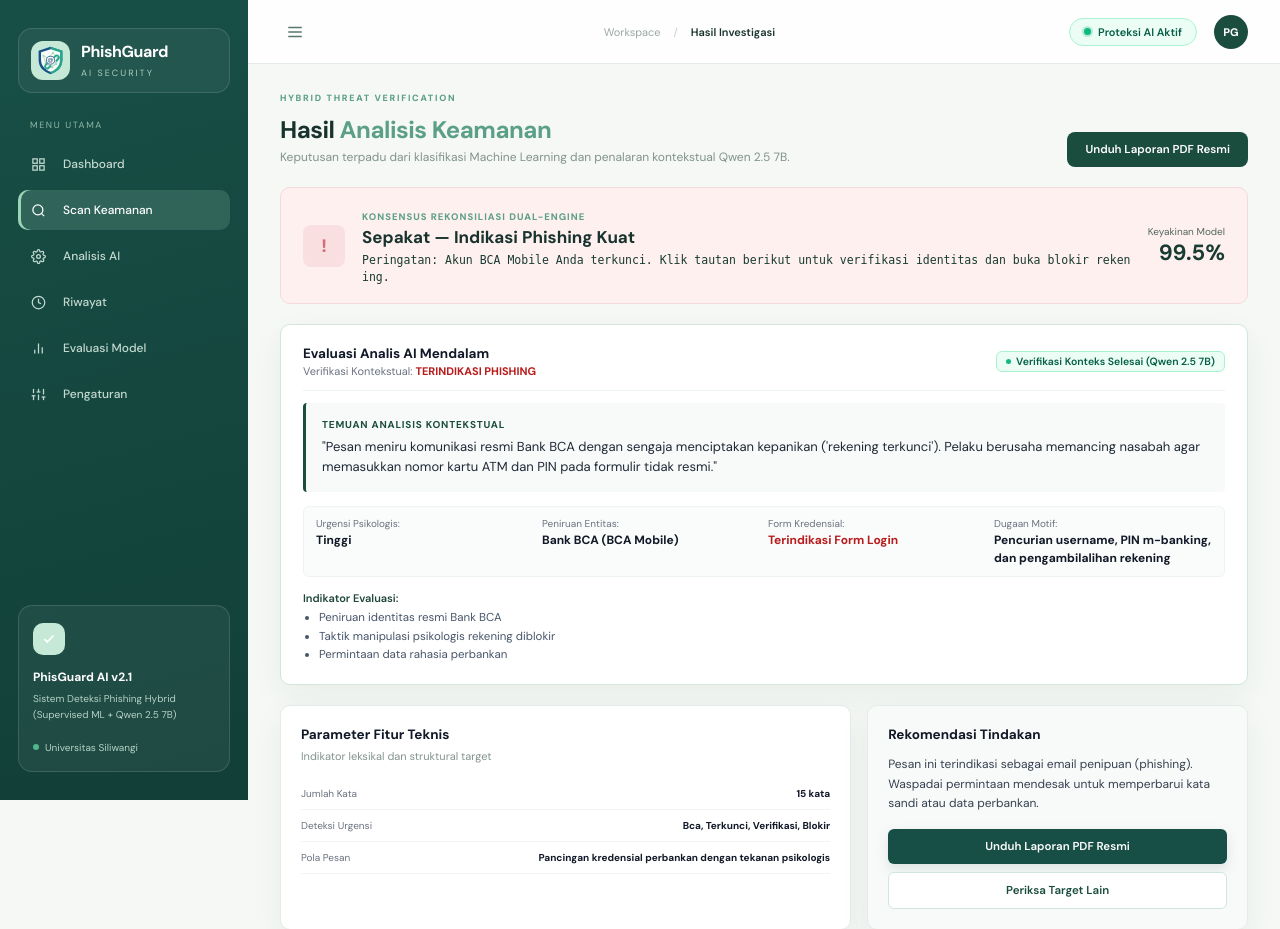
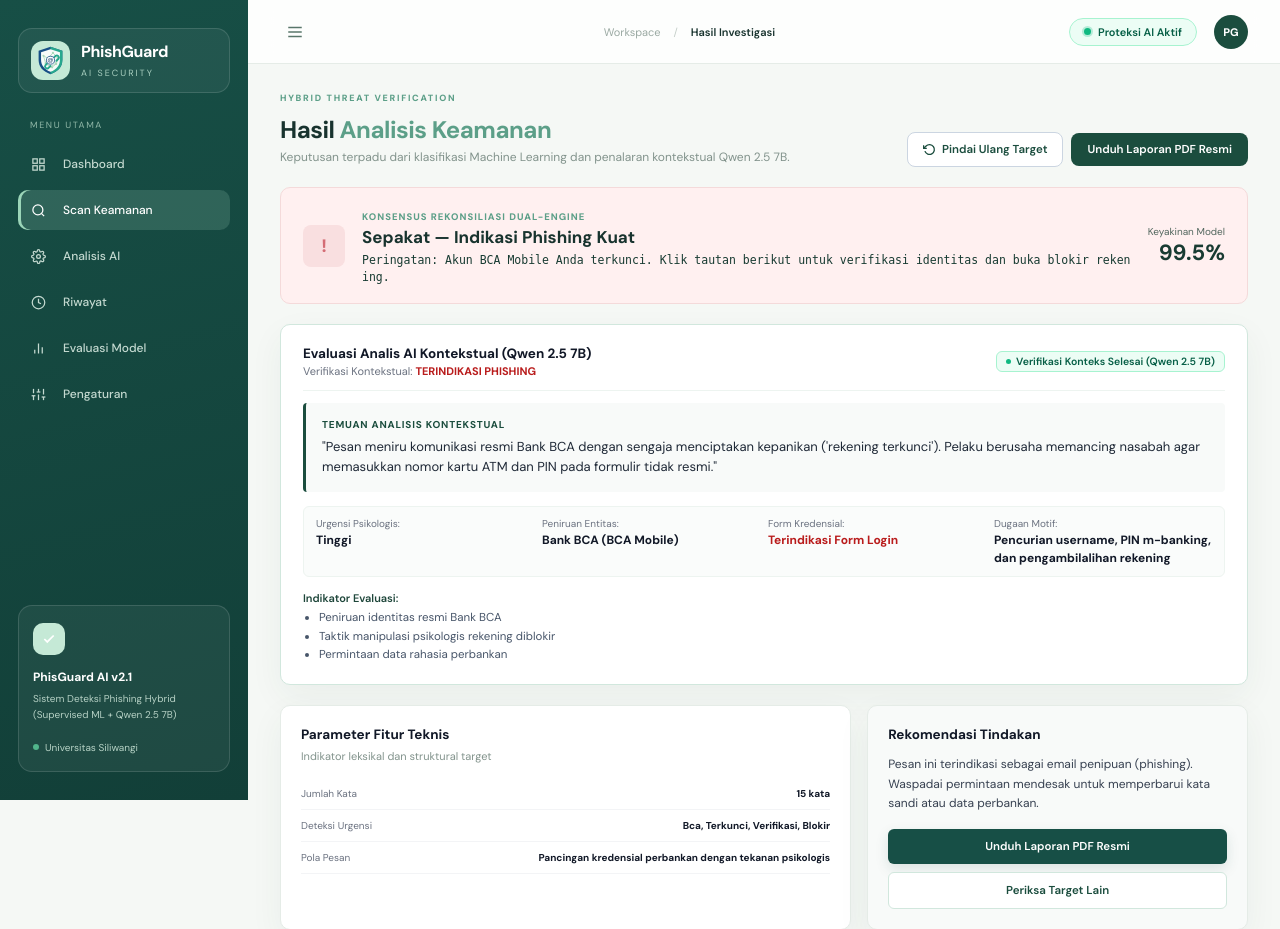
Before and after one commit to ariafahlevi/final_project_KI, a Flask app: page /result in a window 1280 px wide. Shown: the top 929 px of the page. Run offline with Flask 3, Linux system fonts and the light colour scheme; some libraries are stand-ins or nearby versions.

Commit message:
fix(sanitizer & result): unwrap Netcore tracking URLs, sanitize email body noise, expand trusted platform domains, and enforce honest single-engine UI rendering

```diff
--- a/app.py
+++ b/app.py
@@ -383,6 +383,10 @@ def show_result_by_id(aid):
     record = get_record_by_id(aid)
     if record and record.get("full_result"):
         full_res = record["full_result"]
+        # Sanitasi data sesi lawas agar konsisten dengan mode engine aktual
+        if full_res.get("qwen") and not full_res.get("qwen", {}).get("is_live_ollama"):
+            if "Sepakat" in full_res.get("status_text", ""):
+                full_res["status_text"] = "Keputusan Mandiri: Terindikasi Phishing (ML Engine)" if full_res.get("prediction") == "phishing" else "Keputusan Mandiri: Terindikasi Aman (ML Engine)"
         session["last_result"] = full_res
         session["last_explanation"] = {
             "analysis_id": aid,
@@ -441,6 +445,14 @@ def show_result():
             session["last_result"] = result
         else:
             return redirect(url_for("scanner"))
+
+    # Sanitasi data sesi lawas agar konsisten dengan mode engine aktual
+    if result and result.get("qwen") and not result.get("qwen", {}).get("is_live_ollama"):
+        if "Sepakat" in result.get("status_text", ""):
+            result["status_text"] = "Keputusan Mandiri: Terindikasi Phishing (ML Engine)" if result.get("prediction") == "phishing" else "Keputusan Mandiri: Terindikasi Aman (ML Engine)"
+        if result.get("qwen") and "Sepakat" in result.get("qwen", {}).get("status_text", ""):
+            result["qwen"]["status_text"] = result["status_text"]
+
     return render_template("result.html", active="scanner", result=result)
 
 @app.get("/report/pdf")
--- a/ml_engine.py
+++ b/ml_engine.py
@@ -116,7 +116,13 @@ TRUSTED_ROOT_DOMAINS = {
     'theatlantic.com', 'wsj.com', 'nytimes.com', 'bloomberg.com', 'reuters.com',
     'nvidia.com', 'intel.com', 'amd.com', 'openai.com', 'anthropic.com',
     'netflix.com', 'spotify.com', 'zoom.us', 'slack.com', 'notion.so', 'figma.com',
-    'canva.com', 'dropbox.com', 'cloudflare.com', 'vercel.com', 'render.com'
+    'canva.com', 'dropbox.com', 'cloudflare.com', 'vercel.com', 'render.com',
+    # Ekosistem Developer, SaaS, Cloud & Newsletter Sah
+    'supabase.com', 'supabase.io', 'stripe.com', 'midtrans.com', 'xendit.co',
+    'postman.com', 'docker.com', 'npmjs.com', 'pypi.org', 'stackoverflow.com',
+    'digitalocean.com', 'heroku.com', 'netlify.com', 'sentry.io', 'datadog.com',
+    'linear.app', 'atlassian.com', 'jira.com', 'trello.com', 'asana.com', 'clickup.com',
+    'customer.io', 'mailchimp.com', 'sendgrid.net', 'hubspot.com', 'substack.com', 'medium.com'
 }
 
 def parse_domain_parts(host: str) -> dict:
--- a/templates/result.html
+++ b/templates/result.html
@@ -8,8 +8,12 @@
     <h1 style="margin-bottom:4px;font-size:26px;letter-spacing:-0.5px;">Hasil <span>Analisis Keamanan</span></h1>
     <p class="muted" style="font-size:12px;">Keputusan terpadu dari klasifikasi Machine Learning dan penalaran kontekstual Qwen 2.5 7B.</p>
   </div>
-  <div>
-    <a href="{{ url_for('download_pdf_report_by_id', aid=result.analysis_id) if result.analysis_id else url_for('download_pdf_report') }}" class="btn" style="background:#1b4d3e;color:#fff;border-radius:8px;padding:10px 18px;font-weight:600;font-size:11.5px;text-decoration:none;display:inline-flex;align-items:center;gap:6px;">
+  <div style="display:flex;gap:8px;align-items:center;">
+    <a href="{{ url_for('scanner', tab=('email' if result.input_type == 'email' else 'url')) }}" class="btn" style="background:#ffffff;color:#1b4d3e;border:1px solid #cbd5e1;border-radius:8px;padding:9px 15px;font-weight:600;font-size:11.5px;text-decoration:none;display:inline-flex;align-items:center;gap:6px;">
+      <svg width="13" height="13" viewBox="0 0 24 24" fill="none" stroke="currentColor" stroke-width="2.5"><polyline points="1 4 1 10 7 10"/><path d="M3.51 15a9 9 0 1 0 2.13-9.36L1 10"/></svg>
+      Pindai Ulang Target
+    </a>
+    <a href="{{ url_for('download_pdf_report_by_id', aid=result.analysis_id) if result.analysis_id else url_for('download_pdf_report') }}" class="btn" style="background:#1b4d3e;color:#fff;border-radius:8px;padding:9px 16px;font-weight:600;font-size:11.5px;text-decoration:none;display:inline-flex;align-items:center;gap:6px;">
       Unduh Laporan PDF Resmi
     </a>
   </div>
@@ -32,14 +36,20 @@
         KEPUTUSAN MANDIRI (SUPERVISED ML)
       {% endif %}
     </span>
-    <h2 style="font-size:17px;margin:2px 0 4px;font-weight:700;">{{ result.status_text or ('Terindikasi Phishing' if result.prediction == 'phishing' else 'Terindikasi Aman') }}</h2>
+    <h2 style="font-size:17px;margin:2px 0 4px;font-weight:700;">
+      {% if result.qwen and not result.qwen.is_live_ollama %}
+        {{ 'Terindikasi Phishing (Klasifikasi ML)' if result.prediction == 'phishing' else 'Terindikasi Aman (Klasifikasi ML)' }}
+      {% else %}
+        {{ result.status_text or ('Terindikasi Phishing' if result.prediction == 'phishing' else 'Terindikasi Aman') }}
+      {% endif %}
+    </h2>
     <div style="max-height:48px;overflow-y:auto;font-family:monospace;font-size:11.5px;color:#183b32;word-break:break-all;line-height:1.4;">
       {{ result.url }}
     </div>
     {% if result.qwen and not result.qwen.is_live_ollama %}
     <div style="margin-top:6px;font-size:11px;color:#854d0e;display:flex;align-items:center;gap:5px;">
       <svg width="13" height="13" viewBox="0 0 24 24" fill="none" stroke="currentColor" stroke-width="2.5"><circle cx="12" cy="12" r="10"/><line x1="12" y1="8" x2="12" y2="12"/><line x1="12" y1="16" x2="12.01" y2="16"/></svg>
-      <span>Analis AI (Qwen 2.5) sedang offline. Hasil analisis diperoleh dari model Supervised ML terkalibrasi.</span>
+      <span>Analis AI (Qwen 2.5) sedang offline. Hasil analisis diperoleh mandiri dari model Supervised ML terkalibrasi.</span>
     </div>
     {% endif %}
   </div>
@@ -53,9 +63,19 @@
 <div class="panel" style="margin-bottom:20px;padding:20px 22px;border:1px solid #d1e7dd;background:#ffffff;border-radius:10px;">
   <div style="display:flex;justify-content:space-between;align-items:center;margin-bottom:12px;flex-wrap:wrap;gap:10px;border-bottom:1px solid #edf4f0;padding-bottom:12px;">
     <div>
-      <b style="font-size:13.5px;color:#111827;display:block;">Evaluasi Analis AI Mendalam</b>
+      <b style="font-size:13.5px;color:#111827;display:block;">
+        {% if result.qwen and result.qwen.is_live_ollama %}
+          Evaluasi Analis AI Kontekstual (Qwen 2.5 7B)
+        {% else %}
+          Status Evaluasi Analis AI Kontekstual
+        {% endif %}
+      </b>
       <span style="font-size:11px;color:#6b7280;margin-top:2px;display:block;">
-        Verifikasi Kontekstual: <span style="font-weight:700;color:{{ '#b91c1c' if result.qwen and result.qwen.second_verdict == 'phishing' else '#15803d' }};text-transform:uppercase;">{{ 'Terindikasi Phishing' if result.qwen and result.qwen.second_verdict == 'phishing' else 'Terindikasi Aman' }}</span>
+        {% if result.qwen and result.qwen.is_live_ollama %}
+          Verifikasi Kontekstual: <span style="font-weight:700;color:{{ '#b91c1c' if result.qwen and result.qwen.second_verdict == 'phishing' else '#15803d' }};text-transform:uppercase;">{{ 'Terindikasi Phishing' if result.qwen and result.qwen.second_verdict == 'phishing' else 'Terindikasi Aman' }}</span>
+        {% else %}
+          Mode Analisis: <span style="font-weight:700;color:#92400e;text-transform:uppercase;">Mandiri (Supervised ML)</span>
+        {% endif %}
       </span>
     </div>
     <div>
@@ -76,13 +96,21 @@
   <!-- Catatan Evaluasi Qwen (Clean Editorial Quote) -->
   <div style="background:#f8faf9;border-left:3px solid #1b4d3e;padding:14px 16px;border-radius:4px;font-size:13px;line-height:1.6;color:#1f2937;margin-bottom:14px;">
     <div style="font-size:10px;text-transform:uppercase;letter-spacing:0.8px;font-weight:700;color:#1b4d3e;margin-bottom:4px;">
-      Temuan Analisis Kontekstual
+      {% if result.qwen and result.qwen.is_live_ollama %}
+        Temuan Analisis Kontekstual
+      {% else %}
+        Catatan Operasional Sistem
+      {% endif %}
     </div>
-    "{{ result.qwen.explanation if result.qwen else 'Pemeriksaan konteks independen mengonfirmasi karakteristik target konsisten dengan pola ancaman yang terdeteksi.' }}"
+    {% if result.qwen and result.qwen.is_live_ollama %}
+      "{{ result.qwen.explanation }}"
+    {% else %}
+      "Layanan Analis AI Kontekstual (Qwen 2.5 7B) sedang offline. Pemeriksaan diselesaikan secara mandiri oleh model Supervised Machine Learning berdasarkan pola statistik fitur URL dan teks target."
+    {% endif %}
   </div>
 
   <!-- Parameter Rekayasa Sosial (Minimalist Data Strip) -->
-  {% if result.qwen and result.qwen.social_engineering %}
+  {% if result.qwen and result.qwen.is_live_ollama and result.qwen.social_engineering %}
   <div style="display:grid;grid-template-columns:repeat(auto-fit, minmax(180px, 1fr));gap:8px;margin-bottom:14px;background:#fafcfb;padding:10px 12px;border:1px solid #edf4f0;border-radius:6px;">
     <div>
       <span style="color:#6b7280;font-size:10px;display:block;">Urgensi Psikologis:</span>
```
Also changed, not shown: gmail_service.py (+79 -19 lines).
